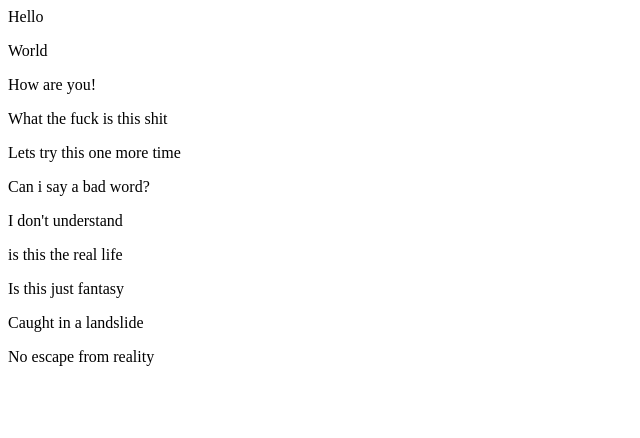
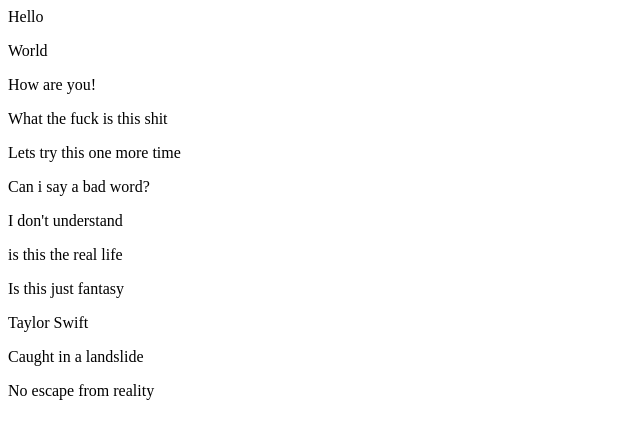
Before and after one commit to asyed79gatech/demo-repo2, a plain HTML site: page index.html in a window 1280 px wide. Shown: the whole page, without its empty margins (0-640 px from the left). Drawn offline with Linux system fonts and the light colour scheme.

Commit message:
Added taylor swift

```diff
--- a/index.html
+++ b/index.html
@@ -7,5 +7,6 @@
 <p> I don't understand</p>
 <p> is this the real life</p>
 <p> Is this just fantasy</p>
+<p> Taylor Swift</p>
 <p>Caught in a landslide</p>
 <p> No escape from reality</p>
```
